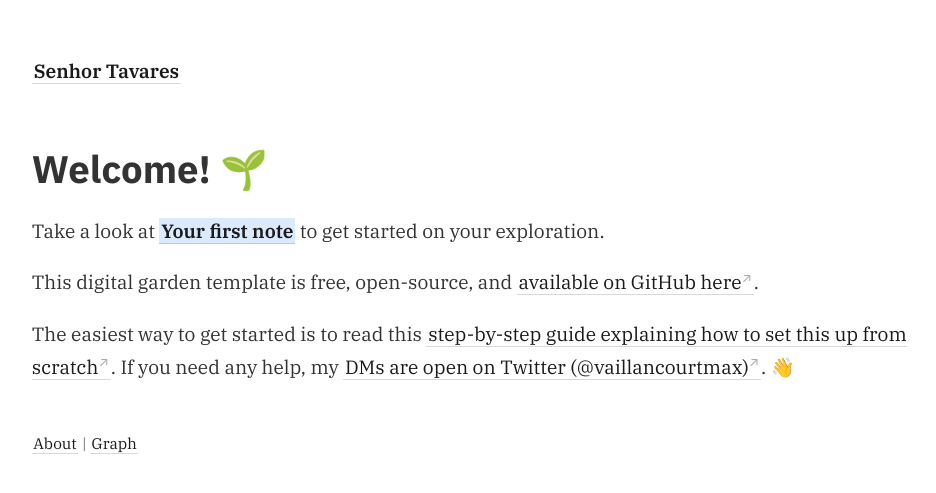
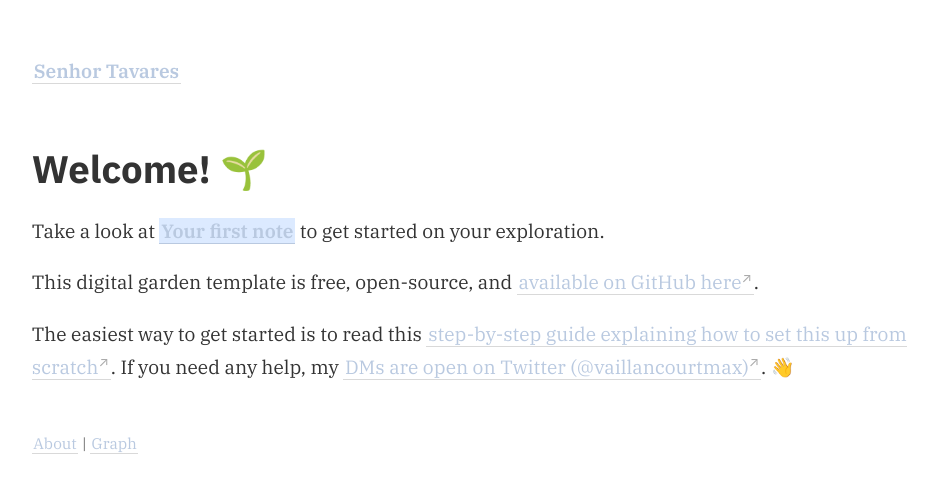
Before and after one commit to macedotavares/senhortavares, a Jekyll site: the page built from _pages/index.md, in a window 1280 px wide. Shown: the top 493 px of the page, without its empty margins (45-981 px from the left). Built offline with Jekyll 4.4.1, drawn with Linux system fonts in a browser that asks for light colours.

Commit message:
link color

```diff
--- a/_sass/_style.scss
+++ b/_sass/_style.scss
@@ -1,7 +1,7 @@
 @import url('https://fonts.googleapis.com/css2?family=IBM+Plex+Mono:ital,wght@0,400;0,700;1,400;1,700&family=IBM+Plex+Sans:wght@700&family=IBM+Plex+Serif:ital,wght@0,400;0,600;1,400;1,600&display=swap');
 
 $color-primary: hsl(0, 0%, 10%);
-$color-secondary: #cfe2f3;
+$color-secondary: #b9c9e0;
 $color-text: hsl(0, 0%, 20%);
 $color-subtext: hsl(0, 0%, 30%);
 $color-border: hsl(0, 0%, 85%);
@@ -93,7 +93,7 @@ a {
   padding: 0 0.1em;
   text-decoration: none;
   border-bottom: 1px solid $color-border;
-  color: $color-primary;
+  color: $color-secondary;
   &:hover {
     color: black !important;
   }
```
